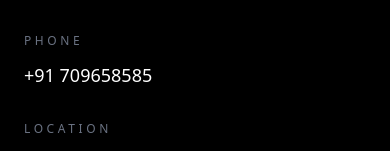
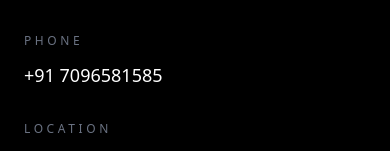
Before and after one commit to Abhiii1109/Abhi, a React (Vite) app: page /contact in a window 390 px wide. Shown: the part 507-658 px from the top of the page. Built offline with nearby package versions, Linux system fonts and the light colour scheme.

Commit message:
Update phone number in Contact page

```diff
--- a/src/pages/Contact.jsx
+++ b/src/pages/Contact.jsx
@@ -113,7 +113,7 @@ const Contact = () => {
                 href="tel:+917096585858"
                 className="text-lg md:text-xl lg:text-2xl hover:text-gray-300 transition-colors block"
               >
-                +91 709658585
+                +91 7096581585
               </a>
             </div>
 
```
